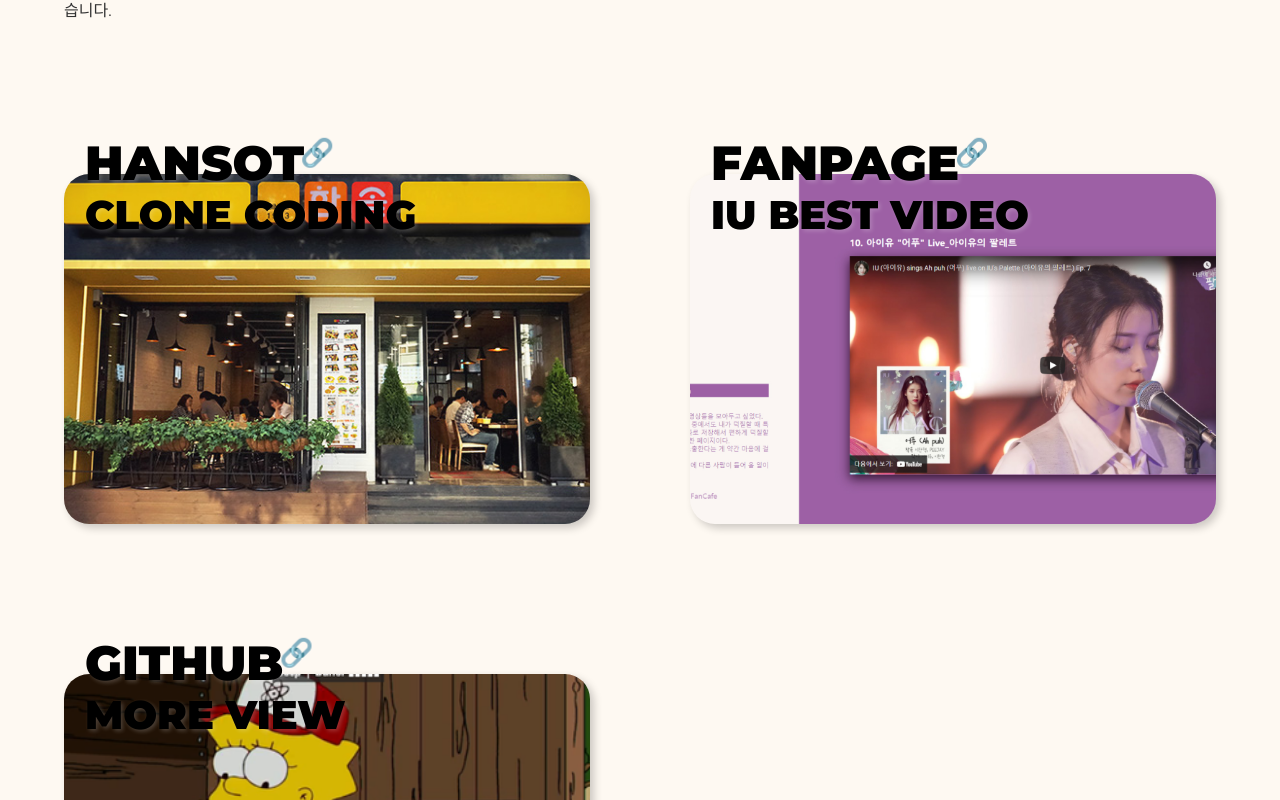
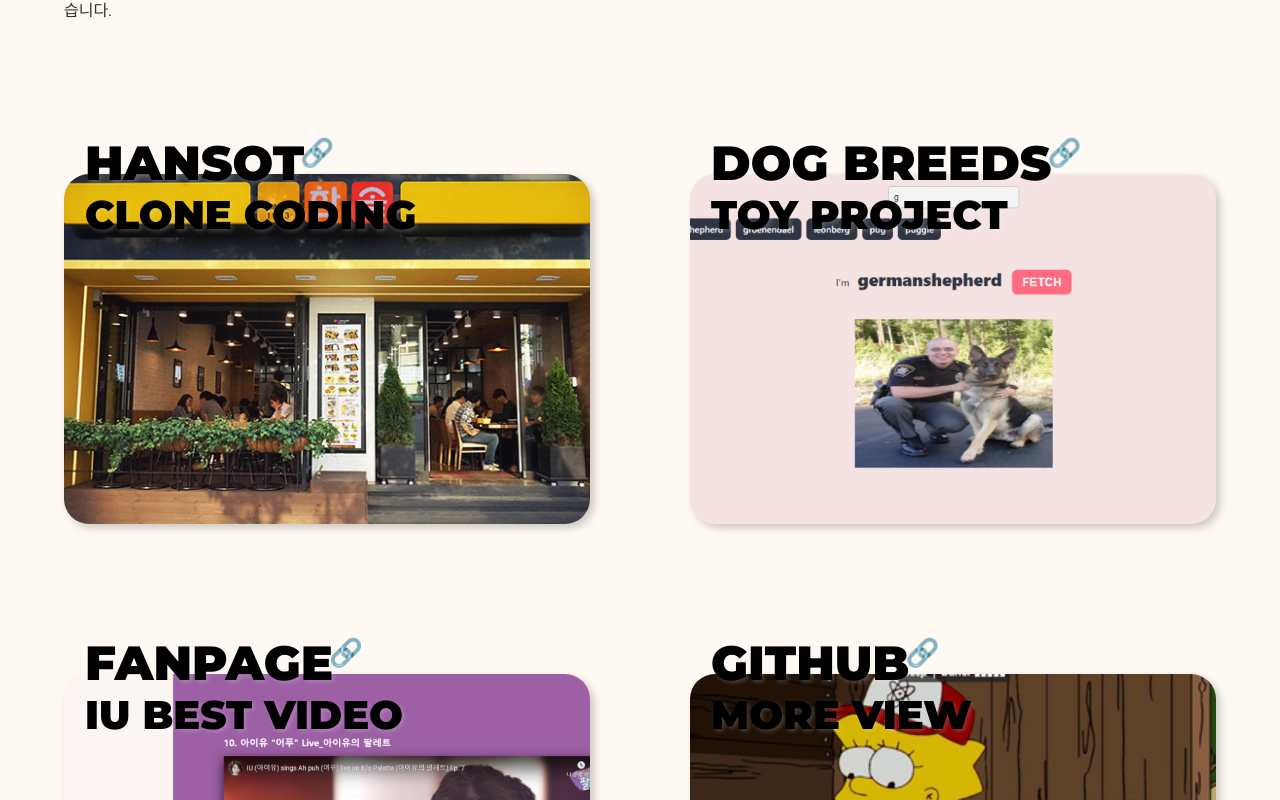
Before and after one commit to mireyhgnay/hyerimiya, a React (Create React App) app: page /work in a window 1280 px wide. Shown: the part 3800-4600 px from the top of the page. Built offline with nearby package versions, Linux system fonts and the light colour scheme; a web font is replaced by a local one.

Commit message:
Feat: ADD DogAPI Porject

```diff
--- a/src/components/Works/Work/WorkData.js
+++ b/src/components/Works/Work/WorkData.js
@@ -81,6 +81,12 @@
     subtitle: 'CLONE CODING',
   },
   {
+    url: 'https://github.com/mireyhgnay/dog-api/blob/main/README.md',
+    imageUrl: './images/works/dog.jpg',
+    title: 'DOG BREEDS',
+    subtitle: 'TOY PROJECT',
+  },
+  {
     url: 'https://github.com/mireyhgnay/iu-fanpage/blob/main/README.md',
     imageUrl: './images/works/fanpage.jpg',
     title: 'FANPAGE',
```
Also changed, not shown: public/images/works/dog.jpg (added).
